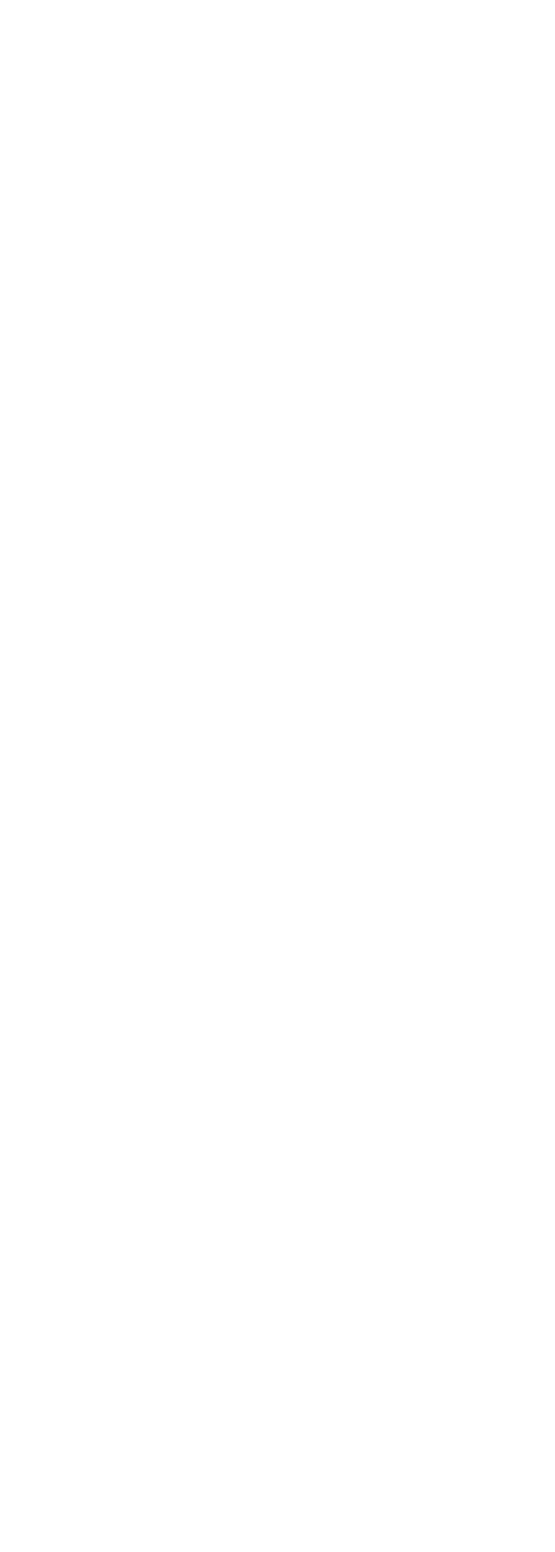
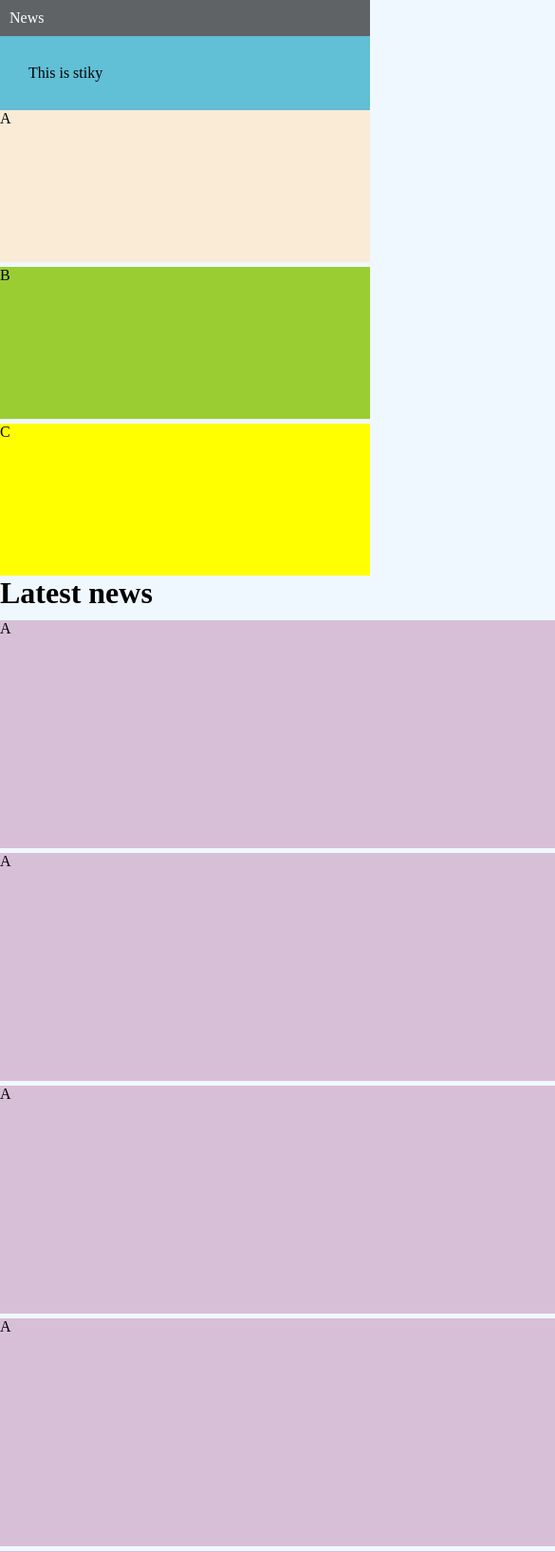
Before and after one commit to Bekhzod96/nextweb-web-clone, a website: page index.html in a window 390 px wide. Shown: the top 1634 px of the page at 95% size, 585 px wide, since content can reach past the window. Before the commit the page ends 844 px from the top, so only its background shows below. Drawn offline with Linux system fonts and the light colour scheme.

Commit message:
Responsive layout created

```diff
--- a/index.html
+++ b/index.html
@@ -12,7 +12,58 @@
 </head>
 
 <body>
+  <div class="header-top"> News</div>
+  <header>
+    This is stiky
+  </header>
+  <section class="body-section-one">
+    <div class="section-grid-one">A</div>
+    <div class="section-grid-two">B</div>
+    <div class="section-grid-three">C</div>
+  </section>
+  <main>
+    <h1>Latest news</h1>
+    <article class="article-grid-one">
 
+      <div class="article-grid-one-item">A</div>
+      <div class="article-grid-one-item">A</div>
+      <div class="article-grid-one-item">A</div>
+      <div class="article-grid-one-item">A</div>
+      <div class="article-grid-one-item">A</div>
+      <div class="article-grid-one-item">A</div>
+      <div class="article-grid-one-item">A</div>
+      <div class="article-grid-one-item">A</div>
+    </article>
+    <h1>Latest funding rounds on Index.co</h1>
+    <article class="article-grid-two">
+      <div class="article-grid-two-item">B</div>
+      <div class="article-grid-two-item">B</div>
+      <div class="article-grid-two-item">B</div>
+      <div class="article-grid-two-item">B</div>
+    </article>
+    <article class="article-grid-three">
+      <div class="article-grid-three-item">C</div>
+      <div class="article-grid-three-item">C</div>
+      <div class="article-grid-three-item">C</div>
+      <div class="article-grid-three-item">C</div>
+      <div class="article-grid-three-item">C</div>
+      <div class="article-grid-three-item">C</div>
+      <div class="article-grid-three-item">C</div>
+      <div class="article-grid-three-item">C</div>
+    </article>
+    <h1>Latest Deal</h1>
+    <article class="article-grid-four">
+      <div class="article-grid-four-item">D</div>
+      <div class="article-grid-four-item">D</div>
+      <div class="article-grid-four-item">D</div>
+      <div class="article-grid-four-item">D</div>
+      <div class="article-grid-four-item">D</div>
+      <div class="article-grid-four-item">D</div>
+      <div class="article-grid-four-item">D</div>
+      <div class="article-grid-four-item">D</div>
+    </article>
+  </main>
+  <footer>Footer</footer>
 </body>
 
 </html>
--- a/package.json
+++ b/package.json
@@ -5,8 +5,8 @@
   "main": "index.js",
   "scripts": {
     "start": "run-script-os",
-    "start:win32": "browser-sync start --server --files '**/*.css, **/*.html, **/*.js, !node_modules/**/*' --directory --port 7777 --browser \"C:\\Program Files\\Firefox Developer Edition\\firefox.exe\"",
-    "start:darwin:linux": "browser-sync start --server --files '**/*.css, **/*.html, **/*.js, !node_modules/**/*' --directory --port 7777 --browser 'firefox'"
+    "start:win32": "browser-sync start --server --files '**/*.css, **/*.html, **/*.js, !node_modules/**/*' --directory --port 7777 --browser \"C:\\Program Files (x86)\\Google\\Chrome\\Application\\chrome.exe",
+    "start:darwin:linux": "browser-sync start --server --files '**/*.css, **/*.html, **/*.js, !node_modules/**/*' --directory --port 7777 --browser 'chrome'"
   },
   "author": "",
   "license": "ISC",
--- a/style/style.css
+++ b/style/style.css
@@ -1,5 +1,151 @@
 * {
   margin: 0;
   padding: 0;
-  border: 1 px solid black;
+
 }
+
+body {
+  width: 100%;
+  background-color: aliceblue;
+}
+
+.header-top {
+  background-color: rgba(0, 0, 0, 0.6);
+  color: white;
+  padding: 10px;
+}
+
+header {
+  position: sticky;
+  top: 0;
+  padding: 30px;
+  background-color: rgb(97, 191, 214);
+}
+
+.body-section-one {
+  width: 100%;
+  display: grid;
+  grid-template-areas:
+    'cont1 cont1 cont2'
+    'cont1 cont1 cont3';
+  gap: 5px;
+}
+
+.section-grid-one {
+  grid-area: cont1;
+  height: 20rem;
+  background-color: antiquewhite;
+}
+
+.section-grid-two {
+  grid-area: cont2;
+  background-color: yellowgreen;
+}
+
+.section-grid-three {
+  background-color: yellow;
+  grid-area: cont3;
+}
+
+main {
+  width: 75%;
+  min-width: 1030px;
+  margin: auto;
+}
+
+.article-grid-one,
+.article-grid-two,
+.article-grid-four {
+  margin: 10px 0;
+  display: grid;
+  grid-template-columns: repeat(4, 1fr);
+  gap: 5px;
+}
+
+.article-grid-one>*,
+.article-grid-two>*,
+.article-grid-four>* {
+  background-color: thistle;
+  height: 15rem;
+}
+
+.article-grid-three {
+  display: grid;
+  grid-template-columns: repeat(3, 1fr);
+  gap: 5px;
+}
+
+.article-grid-three>* {
+  background-color: violet;
+  height: 25rem;
+}
+
+footer {
+  background-color: rgba(0, 0, 0, 0.5);
+  height: 10vh;
+}
+
+@media screen and (max-width: 1025px) {
+  main {
+    min-width: 750px;
+  }
+
+  .article-grid-one,
+  .article-grid-two,
+  .article-grid-four {
+    margin: 10px 0;
+    display: grid;
+    grid-template-columns: repeat(3, 1fr);
+    gap: 5px;
+  }
+
+  .article-grid-two div:nth-child(4) {
+    display: none;
+  }
+
+  .article-grid-three {
+    display: grid;
+    grid-template-columns: repeat(2, 1fr);
+    gap: 5px;
+  }
+}
+
+@media screen and (max-width: 760px) {
+
+
+  .body-section-one {
+    display: grid;
+    grid-template-areas:
+      'cont1 '
+      'cont2'
+      'cont3';
+    gap: 5px;
+  }
+
+  .section-grid-one {
+    grid-area: cont1;
+    height: 10rem;
+    background-color: antiquewhite;
+  }
+
+  .section-grid-two {
+    grid-area: cont2;
+    height: 10rem;
+    background-color: yellowgreen;
+  }
+
+  .section-grid-three {
+    background-color: yellow;
+    height: 10rem;
+    grid-area: cont3;
+  }
+
+  .article-grid-one,
+  .article-grid-two,
+  .article-grid-three,
+  .article-grid-four {
+    display: grid;
+    grid-template-columns: 1fr;
+  }
+
+}
```
